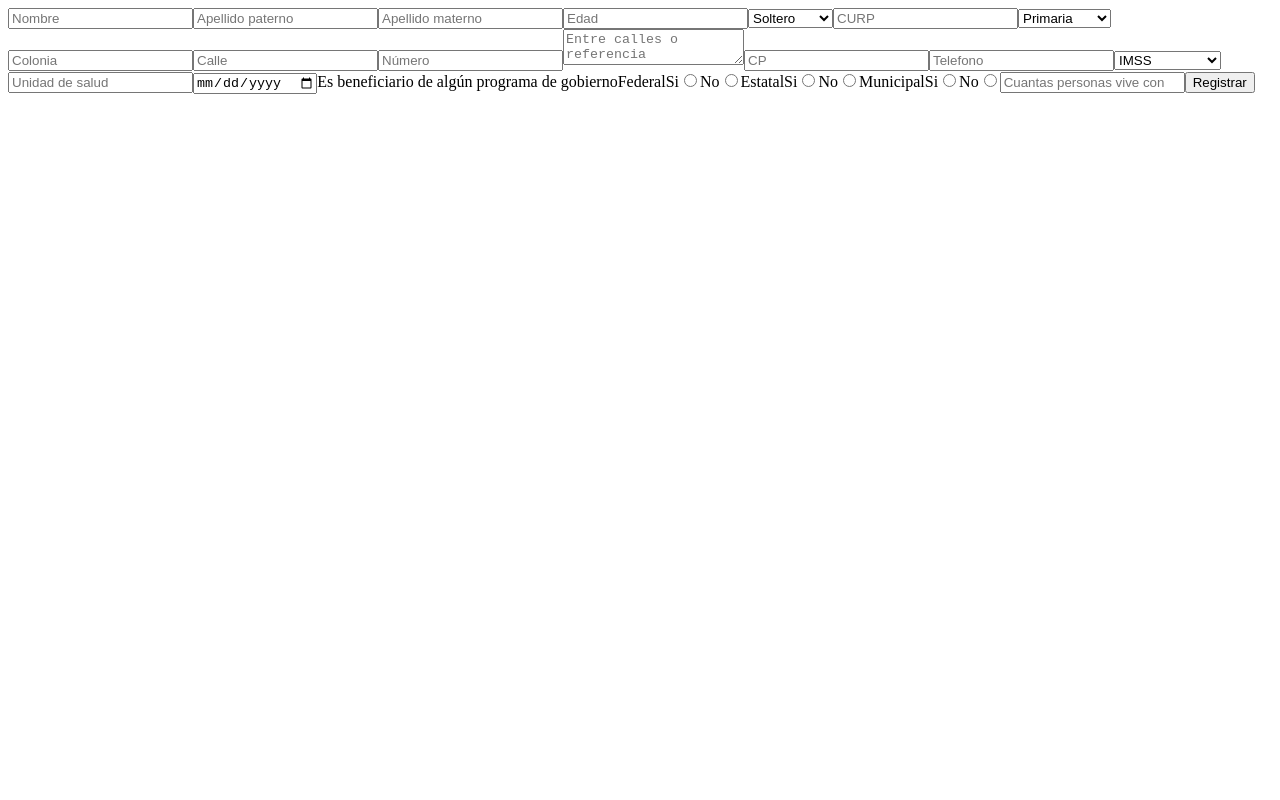
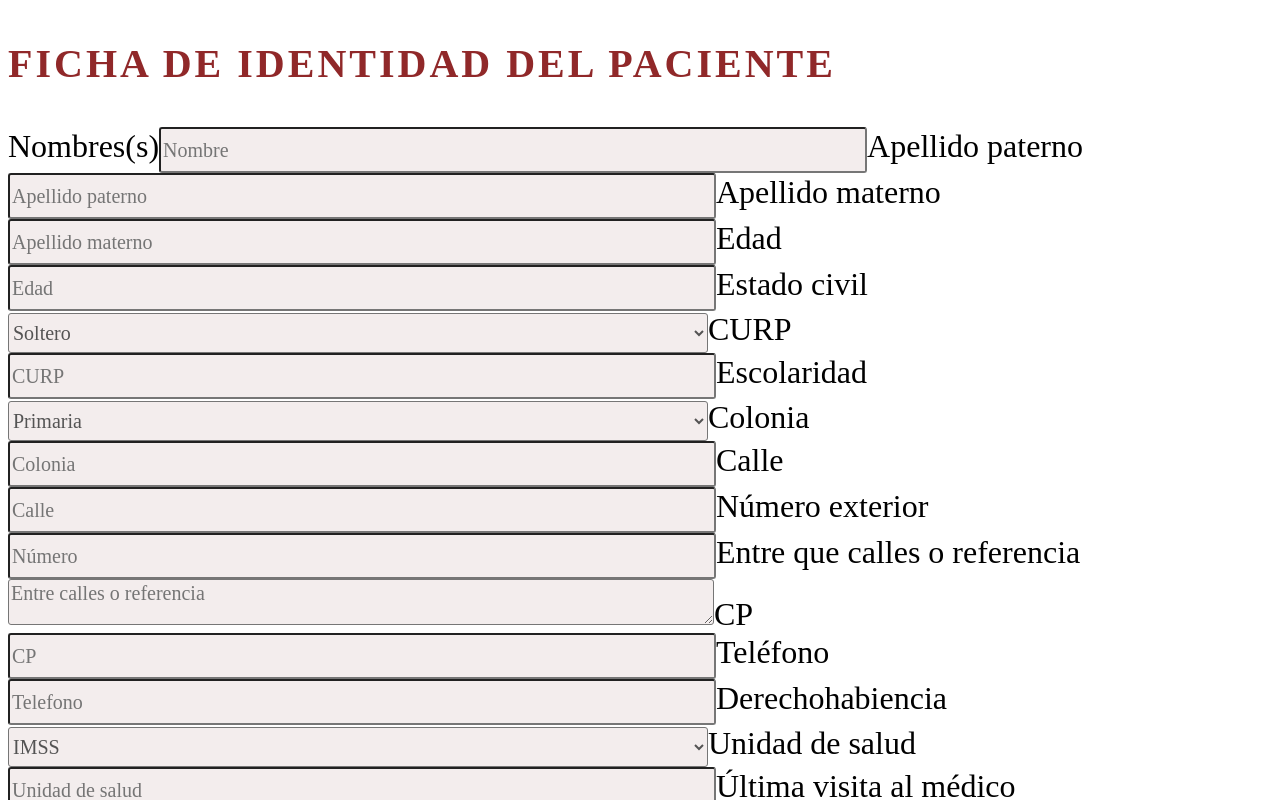
Before and after one commit to KeilaCruz/DSM_Sistema_gestion_citas, a React (Vite) app in the folder client/: page /registrar-paciente in a window 1280 px wide. Shown: the top 800 px of the page. Built offline with nearby package versions, Linux system fonts and the light colour scheme; no server answers.

Commit message:
Agregando estilos registrar paciente

```diff
--- a/client/src/components/Paciente/RegisterPaciente.jsx
+++ b/client/src/components/Paciente/RegisterPaciente.jsx
@@ -2,7 +2,7 @@ import { useForm } from "react-hook-form"
 import { addPaciente, getAllPacientes } from "../../api/Pacientes.api"
 import { useState } from "react"
 import { useNavigate } from "react-router-dom"
-
+import "../../css/styles.css"
 export function RegisterPaciente() {
     const { register, handleSubmit } = useForm()
     const [pacientes, setPacientes] = useState([])
@@ -56,30 +56,45 @@ export function RegisterPaciente() {
     }
     return (
         <>
+            <h3 className="title">FICHA DE IDENTIDAD DEL PACIENTE</h3>
             <form onSubmit={onSubmit}>
-                <input type="text" placeholder="Nombre" {...register("nombre", { required: true })} />
-                <input type="text" placeholder="Apellido paterno" {...register("apePaterno", { required: true })} />
-                <input type="text" placeholder="Apellido materno" {...register("apeMaterno", { required: true })} />
-                <input type="number" placeholder="Edad" {...register("edad", { required: true })} />
-                <select name="estado_civil" {...register("estado_civil", { required: true })}>
+                <label className="label-form">Nombres(s)</label>
+                <input className="input-form" type="text" placeholder="Nombre" {...register("nombre", { required: true })} />
+                <label className="label-form">Apellido paterno</label>
+                <input className="input-form" type="text" placeholder="Apellido paterno" {...register("apePaterno", { required: true })} />
+                <label className="label-form">Apellido materno</label>
+                <input className="input-form" type="text" placeholder="Apellido materno" {...register("apeMaterno", { required: true })} />
+                <label className="label-form">Edad</label>
+                <input className="input-form" type="number" placeholder="Edad" {...register("edad", { required: true })} />
+                <label className="label-form">Estado civil</label>
+                <select className="input-form" name="estado_civil" {...register("estado_civil", { required: true })}>
                     <option value="Soltero">Soltero</option>
                     <option value="Casado">Casado</option>
                     <option value="Divorciado">Divorciado</option>
                 </select>
-                <input type="text" placeholder="CURP" {...register("CURP", { required: true })} />
-                <select name="escolaridad" {...register("escolaridad", { required: true })}>
+                <label className="label-form">CURP</label>
+                <input className="input-form" type="text" placeholder="CURP" {...register("CURP", { required: true })} />
+                <label className="label-form">Escolaridad</label>
+                <select className="input-form" name="escolaridad" {...register("escolaridad", { required: true })}>
                     <option value="Primaria">Primaria</option>
                     <option value="Secundaria">Secundaria</option>
                     <option value="Bachillerato">Bachillerato</option>
                     <option value="Divorciado">Universidad</option>
                 </select>
-                <input type="text" placeholder="Colonia" {...register("colonia", { required: true })} />
-                <input type="text" placeholder="Calle" {...register("calle", { required: true })} />
-                <input type="number" placeholder="Número" {...register("numero_exterior", { required: true })} />
-                <textarea placeholder="Entre calles o referencia" {...register("referencia", { required: true })}></textarea>
-                <input type="number" placeholder="CP" {...register("CP", { required: true })} />
-                <input type="text" placeholder="Telefono" {...register("telefono", { required: true })} />
-                <select name="derecho_habiencia" {...register("derecho_habiencia", { required: true })}>
+                <label className="label-form">Colonia</label>
+                <input className="input-form" type="text" placeholder="Colonia" {...register("colonia", { required: true })} />
+                <label className="label-form">Calle</label>
+                <input className="input-form" type="text" placeholder="Calle" {...register("calle", { required: true })} />
+                <label className="label-form">Número exterior</label>
+                <input className="input-form" type="number" placeholder="Número" {...register("numero_exterior", { required: true })} />
+                <label className="label-form">Entre que calles o referencia</label>
+                <textarea className="input-form" placeholder="Entre calles o referencia" {...register("referencia", { required: true })}></textarea>
+                <label className="label-form">CP</label>
+                <input className="input-form" type="number" placeholder="CP" {...register("CP", { required: true })} />
+                <label className="label-form">Teléfono</label>
+                <input className="input-form" type="text" placeholder="Telefono" {...register("telefono", { required: true })} />
+                <label className="label-form">Derechohabiencia</label>
+                <select className="input-form" name="derecho_habiencia" {...register("derecho_habiencia", { required: true })}>
                     <option value="IMSS">IMSS</option>
                     <option value="ISSSTE">ISSSTE</option>
                     <option value="PEMEX">PEMEX</option>
@@ -87,10 +102,12 @@ export function RegisterPaciente() {
                     <option value="SEDMAR">SEDMAR</option>
                     <option value="SSA/SESVER">SSA/SESVER</option>
                 </select>
-                <input type="text" placeholder="Unidad de salud" {...register("unidad_salud", { required: true })} />
-                <input type="date" placeholder="Ultima visita con su medico" {...register("ultima_visita_medico", { required: true })} />
+                <label className="label-form">Unidad de salud</label>
+                <input className="input-form" type="text" placeholder="Unidad de salud" {...register("unidad_salud", { required: true })} />
+                <label className="label-form">Última visita al médico</label>
+                <input className="input-form" type="date" placeholder="Ultima visita con su medico" {...register("ultima_visita_medico", { required: true })} />
 
-                <label>Es beneficiario de algún programa de gobierno</label>
+                <label className="label-form">Es beneficiario de algún programa de gobierno</label>
                 <label>Federal</label>
                 <label for="federal_si">Si
                     <input type="radio" id="federal_si" name="federal_option" value={true} {...register("programa_gobierno_federal", { required: true })} onChange={handleRadioFederalChange} />
@@ -101,7 +118,7 @@ export function RegisterPaciente() {
                 {showCualFederal && (
                     <div>
                         <label>¿Cuál</label>
-                        <input type="text" placeholder="Nombre del programa federal" {...register("cual_programa_federal")} />
+                        <input className="input-form" type="text" placeholder="Nombre del programa federal" {...register("cual_programa_federal")} />
                     </div>
                 )}
                 <label>Estatal</label>
@@ -114,7 +131,7 @@ export function RegisterPaciente() {
                 {showCualEstatal && (
                     <div>
                         <label>¿Cuál</label>
-                        <input type="text" placeholder="Nombre del programa estatal" {...register("cual_programa_estatal")} />
+                        <input className="input-form" type="text" placeholder="Nombre del programa estatal" {...register("cual_programa_estatal")} />
                     </div>
                 )}
                 <label>Municipal</label>
@@ -127,11 +144,11 @@ export function RegisterPaciente() {
                 {showCualMunicipal && (
                     <div>
                         <label>¿Cuál</label>
-                        <input type="text" placeholder="Nombre del programa municipal" {...register("cual_programa_municipal")} />
+                        <input className="input-form" type="text" placeholder="Nombre del programa municipal" {...register("cual_programa_municipal")} />
                     </div>
                 )}
-                <input type="number" placeholder="Cuantas personas vive con usted" {...register("numero_personas_vive", { required: true })} />
-                <button>Registrar</button>
+                <input className="input-form" type="number" placeholder="Cuantas personas vive con usted" {...register("numero_personas_vive", { required: true })} />
+                <button className="button-form">Registrar</button>
             </form>
         </>
     )
--- /dev/null
+++ b/client/src/css/styles.css
@@ -0,0 +1,41 @@
+.title {
+    color: #902829;
+    font-family: Gotham;
+    font-size: 40px;
+    font-weight: 700;
+    line-height: normal;
+    letter-spacing: 3px;
+
+}
+
+.input-form {
+    width: 700px;
+    height: 40px;
+    background: #f3eded;
+    border-radius: 3px;
+    font-family: Gotham;
+    font-size: 20px;
+    font-style: normal;
+    color: #545454;
+    line-height: normal;
+}
+
+.label-form {
+    color: #000;
+    font-family: Gotham;
+    font-size: 32px;
+    font-style: normal;
+    font-weight: 400;
+    line-height: normal;
+}
+
+.button-form {
+    width: 200px;
+    height: 60px;
+    border-radius: 5px;
+    border: 1px solid #FFF;
+    background: #902829;
+    font-style: Gotham;
+    font-size: 28px;
+    color: #FFF;
+}
```
